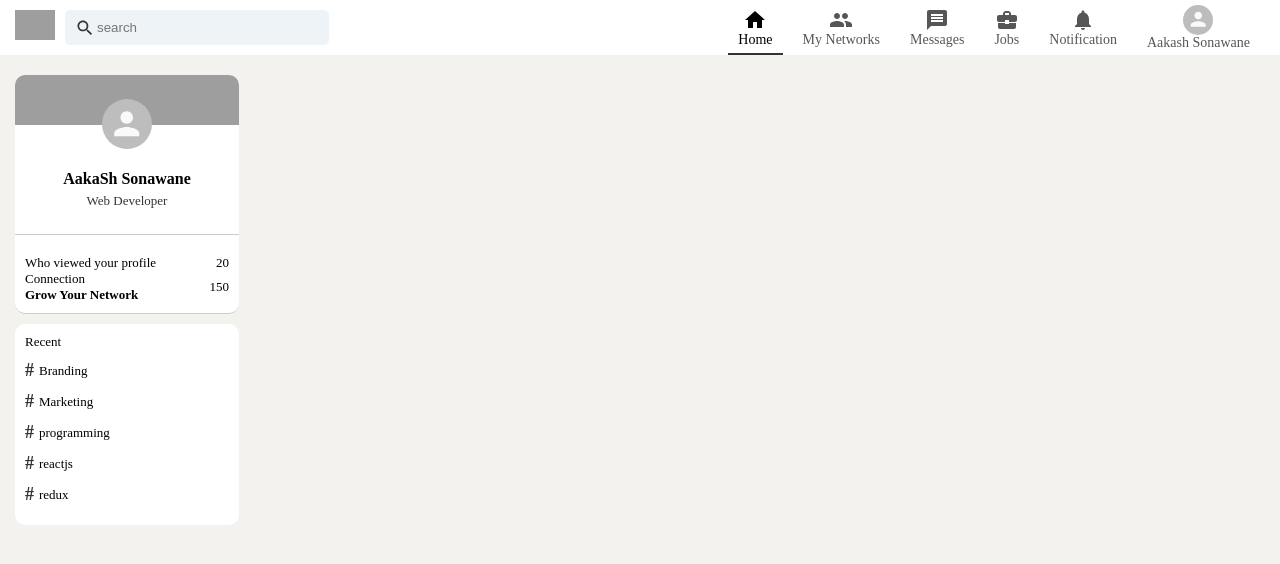
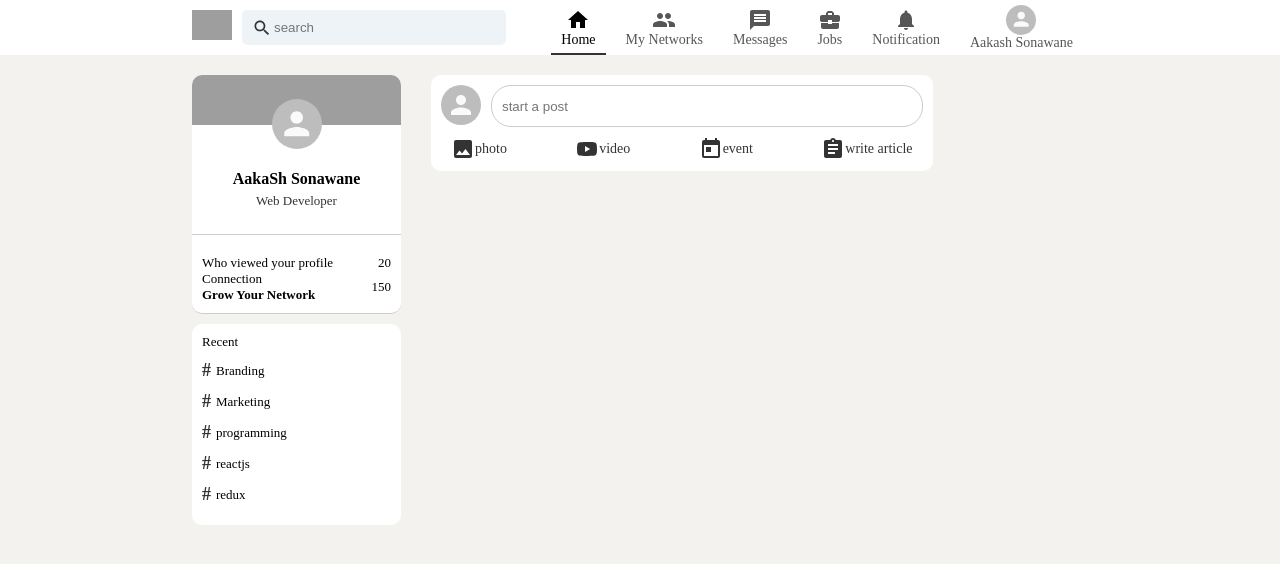
Before and after one commit to Aakash-sonawane/LinkedIn-Clone---React-Project---qri0sw0p5388, a React app: page / in a window 1280 px wide. Shown: the top 564 px of the page. Built offline with nearby package versions, Linux system fonts and the light colour scheme; grey boxes are pictures that could not be loaded.

Commit message:
start middle

```diff
--- a/src/components/App.js
+++ b/src/components/App.js
@@ -1,5 +1,6 @@
 import React from 'react'
 import '../styles/App.css';
+import Feed from './Feed';
 import Header from './Header';
 import SideBar from './SideBar';
 const App = () => {
@@ -11,7 +12,11 @@ const App = () => {
       <Header/>
       <div className='app__body'>
         <SideBar/>
+        <Feed/>
+
       </div>
+
+
 
     </div>
   )
--- /dev/null
+++ b/src/components/Feed.js
@@ -0,0 +1,42 @@
+import { Avatar } from '@material-ui/core'
+import React from 'react'
+import InsertPhotoIcon from '@mui/icons-material/InsertPhoto';
+import YouTubeIcon from '@mui/icons-material/YouTube';
+import TodayIcon from '@mui/icons-material/Today';
+import AssignmentIcon from '@mui/icons-material/Assignment';
+import "../styles/feed.css"
+function Feed() {
+  return (
+    <div className='feed'>
+        <div className='feed__input'>
+            <div className='feed__form'>
+            <Avatar></Avatar>
+            <form>
+                <input type={'text'} placeholder="start a post"/>
+                <input type={'submit'}/>
+            </form>
+        </div>
+        <div className='feed__options'>
+        <div className='option'>
+          <InsertPhotoIcon/>
+          <span>photo</span>
+        </div>
+        <div className='option'>
+          <YouTubeIcon/>
+          <span>video</span>
+        </div>
+        <div className='option'>
+          <TodayIcon/>
+          <span>event</span>
+        </div>
+        <div className='option'>
+          <AssignmentIcon/>
+          <span>write article</span>
+        </div>
+      </div>
+      </div>
+    </div>
+  )
+}
+
+export default Feed
--- a/src/index.html
+++ b/src/index.html
@@ -12,7 +12,7 @@
     }
     .app__body{
     width: 70%;
-    padding: 0px 15px;
+    padding: 0px 15%;
     display: flex;
 }
 </style>
--- /dev/null
+++ b/src/styles/feed.css
@@ -0,0 +1,56 @@
+.feed{
+    display: flex;
+    flex: 0.6;
+    flex-direction: column;
+    margin: 0px 30px;
+}
+.feed .feed__input{
+    display: flex;
+    background-color: white;
+    padding: 10px;
+    border-radius: 10px;
+    flex-direction: column;
+}
+.feed__form{
+    display: flex;
+}
+.feed__input form {
+    display: flex;
+    align-items: center;
+    margin-bottom: 10px;
+    flex: 1;
+}
+.feed__input form input[type='text']{
+   flex: 1;
+   border-radius: 20px;
+   padding: 0 10px;
+   margin-left: 10px;
+   height: 40px;
+   outline: 0;
+   border: 1px solid #ccc;
+}
+
+.feed__input form input[type='submit']{
+    display: none;
+ }
+ .feed__options{
+    display: flex;
+    align-items: center;
+    justify-content: space-between;
+    cursor: pointer;
+    color: #333;
+    font-size: 14px;
+    border-radius: 5px;
+    padding: 0px 10px;
+ }
+ .feed__options .option{
+    display: flex;
+    align-items: center;
+    color: #333;
+    font-size: 14px;
+    border-radius: 5px;
+ }
+
+ .feed__options .option:hover{
+    background-color: #eee;
+ }
--- a/src/styles/header.css
+++ b/src/styles/header.css
@@ -1,7 +1,7 @@
 .header{
     display: flex;
     background-color: #fff;
-    padding: 10px 15px;
+    padding: 10px 15%;
     justify-content: space-between;
     height: 35px;
     position: sticky;
```
